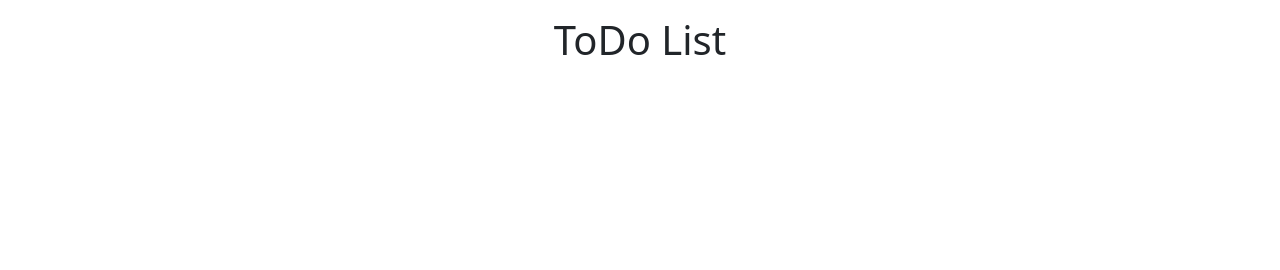
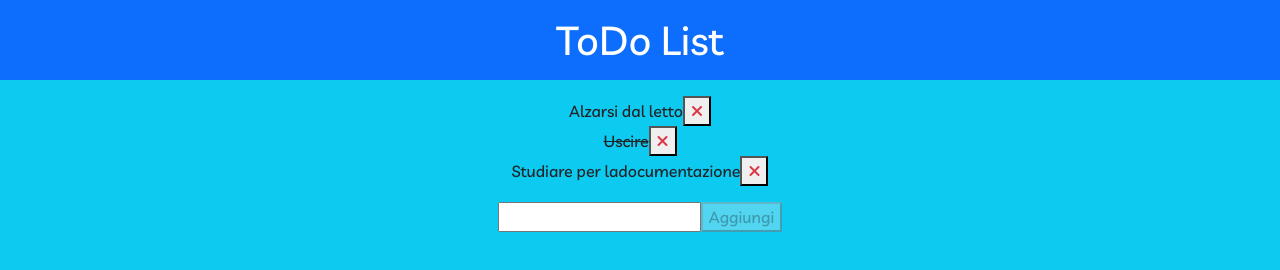
Before and after one commit to DanieleMorello/vue-todolist, a plain HTML site: page index.html in a window 1280 px wide. Drawn offline with nearby package versions, Linux system fonts and the light colour scheme.

Commit message:
Add ul and a div (with an input and a button) in html add a google font in css and create an array in js and the functions: toggleTodoDone,removeTodo and addNewTodo

```diff
--- a/assets/css/style.css
+++ b/assets/css/style.css
@@ -0,0 +1,3 @@
+body {
+  font-family: Livvic, sans-serif;
+}
--- a/assets/js/app.js
+++ b/assets/js/app.js
@@ -1,9 +1,28 @@
-const { createApp } = Vue
+const { createApp } = Vue;
 
-    createApp({
-      data() {
-        return {
-
-        }
-      }
-    }).mount('#app')
+createApp({
+  data() {
+    return {
+      todos: [
+        { text: 'Alzarsi dal letto', done: false },
+        { text: 'Uscire', done: true },
+        { text: 'Studiare per ladocumentazione', done: false }
+      ],
+      newTodoText: '',
+      showWarning: false,
+      errorMessage: "Inserisci almeno 5 caratteri",
+    };
+  },
+  methods: {
+    toggleTodoDone(index) {
+      this.todos[index].done = !this.todos[index].done;
+    },
+    removeTodo(index) {
+      this.todos.splice(index, 1);
+    },
+    addNewTodo() {
+      this.todos.push({ text: this.newTodoText, done: false });
+      this.newTodoText = '';
+    }
+  }
+}).mount('#app');
--- a/index.html
+++ b/index.html
@@ -5,6 +5,10 @@
   <meta http-equiv="X-UA-Compatible" content="IE=edge">
   <meta name="viewport" content="width=device-width, initial-scale=1.0">
   <title>Vue todolist</title>
+  <!-- GOOGLE FONT -->
+  <link rel="preconnect" href="https://fonts.googleapis.com">
+  <link rel="preconnect" href="https://fonts.gstatic.com" crossorigin>
+  <link href="https://fonts.googleapis.com/css2?family=Livvic:wght@500;600;700&display=swap" rel="stylesheet">
   <!-- FONTAWESOME CSS CDN -->
   <link rel="stylesheet" href="https://cdnjs.cloudflare.com/ajax/libs/font-awesome/6.3.0/css/all.min.css" integrity="sha512-SzlrxWUlpfuzQ+pcUCosxcglQRNAq/DZjVsC0lE40xsADsfeQoEypE+enwcOiGjk/bSuGGKHEyjSoQ1zVisanQ==" crossorigin="anonymous" referrerpolicy="no-referrer">
   <!-- EXTERNAL BOOTSTRAP CSS CDN -->
@@ -12,25 +16,30 @@
   <!-- STYLE CSS -->
   <link rel="stylesheet" href="./assets/css/style.css">
 </head>
-<body>
+<body class="bg-info">
 
   <div id="app">
 
-    <header id="app_header">
+    <header id="app_header" class="bg-primary d-flex text-white align-items-center justify-content-center mb-3 pb-3">
       <h1 class="text-center pt-3 m-0">ToDo List</h1>
     </header>
+    <!-- /#app_header -->
 
-    <!-- /#app_header -->
     <main id="app_main">
-
+      <ul class="list-unstyled text-center">
+        <li v-for="(todo, index) in todos" :key="index" :class="{ 'done': todo.done }">
+          <span v-if="!todo.done" @click="toggleTodoDone(index)">{{ todo.text }}</span>
+          <del v-if="todo.done">{{ todo.text }}</del>
+          <button @click="removeTodo(index)"><i class="fa-solid fa-xmark text-danger"></i></button>
+        </li>
+      </ul>
+      <div class="text-center">
+        <input type="text" v-model.trim="newTodoText" @keyup.enter="addNewTodo()" @keydown.delete="removeTodo()">
+        <button @click="addNewTodo()" :disabled="newTodoText.length < 5">Aggiungi</button>
+        <span v-if="newTodoText.length > 0 && newTodoText.length < 5" class="text-danger">Il testo deve essere lungo almeno 5 caratteri</span>
+      </div>
     </main>
-
     <!-- /#app_main -->
-
-    <footer id="app_footer">
-
-    </footer>
-    <!-- /#app_footer -->
 
   </div>
 
```
